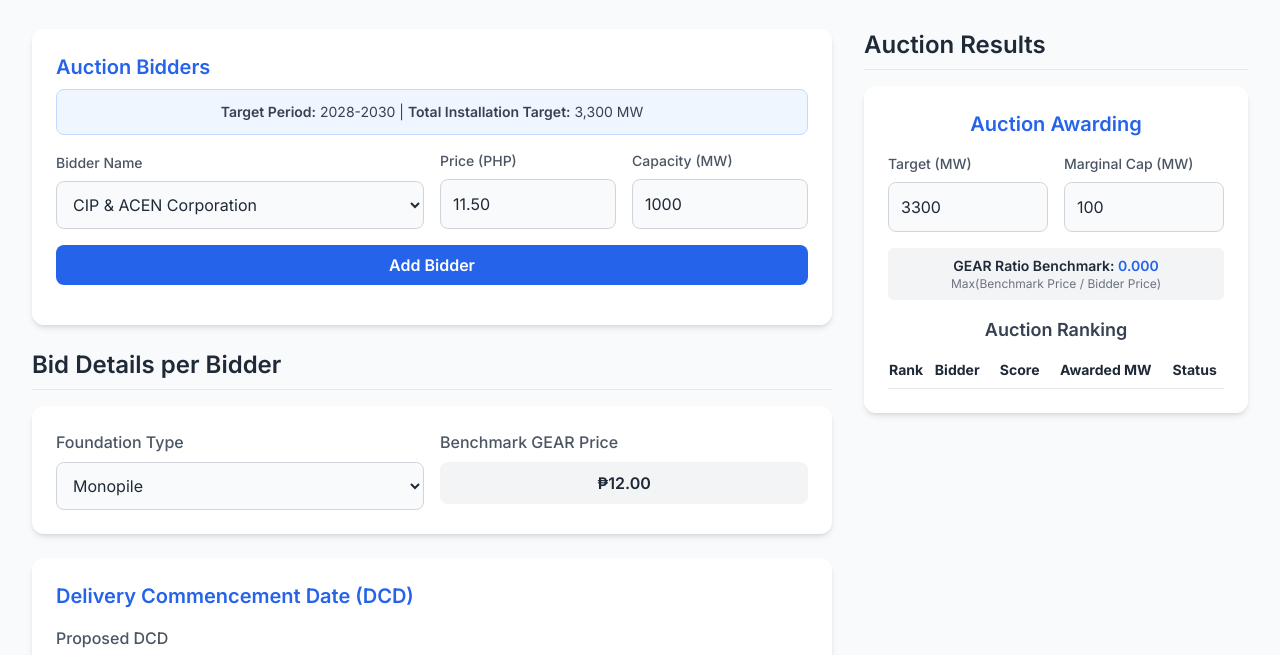
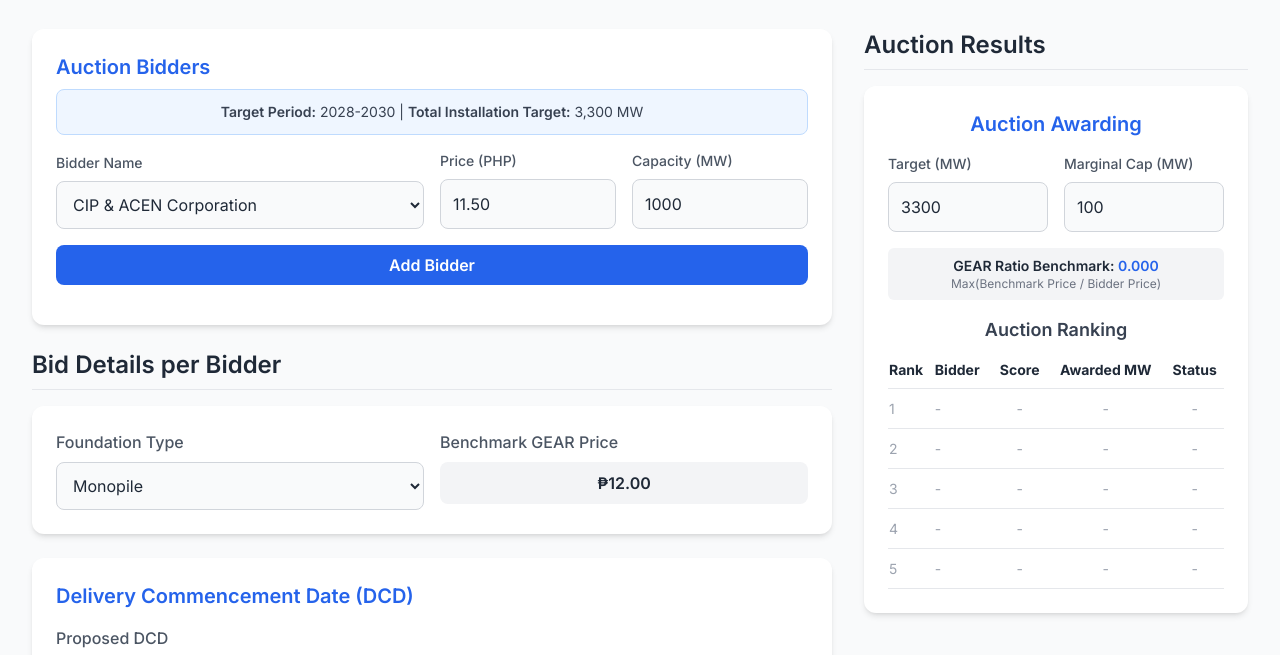
Before and after one commit to polyphase123/gea5TOR, a plain HTML site: page index.html in a window 1280 px wide. Shown: the part 111-766 px from the top of the page. Drawn offline with nearby package versions, Linux system fonts and the light colour scheme.

Commit message:
Update index.html

```diff
--- a/index.html
+++ b/index.html
@@ -408,7 +408,19 @@
             dom.biddersListContainer.innerHTML = rankedBidders.map((bid, index) => generateBidderHTML(bid, index)).join('');
 
             // Update Ranking Table
-            dom.rankingTableBody.innerHTML = rankedBidders.map((bid, index) => generateRankingRowHTML(bid, index)).join('');
+            let rankingHTML = rankedBidders.map((bid, index) => generateRankingRowHTML(bid, index)).join('');
+            const blankRowCount = Math.max(0, 5 - rankedBidders.length);
+            for (let i = 0; i < blankRowCount; i++) {
+                rankingHTML += `
+                    <tr class="border-b h-10">
+                        <td class="py-2 text-gray-400">${rankedBidders.length + i + 1}</td>
+                        <td class="text-gray-400">-</td>
+                        <td class="text-center text-gray-400">-</td>
+                        <td class="text-center text-gray-400">-</td>
+                        <td class="text-center text-gray-400">-</td>
+                    </tr>`;
+            }
+            dom.rankingTableBody.innerHTML = rankingHTML;
         };
 
         // --- HTML GENERATORS ---
@@ -419,7 +431,7 @@
                 <div class="border rounded-lg p-3 ${bgColor}">
                     <div class="grid grid-cols-6 gap-2 items-center text-sm">
                         <div class="col-span-2 font-semibold text-gray-800">
-                            ${isFirstBidder ? '★' : ''} ${index + 1}. ${bidder.name}
+                            ${index + 1}. ${bidder.name}
                         </div>
                         <div class="text-center">
                             <span class="block text-xs text-gray-500">Price</span>
@@ -470,7 +482,7 @@
             return `
                 <tr class="border-b">
                     <td class="py-2">${index + 1}</td>
-                    <td class="py-2 font-medium">${bid.name} ${bid.id === bidders[0].id ? '★' : ''}</td>
+                    <td class="py-2 font-medium">${bid.name}</td>
                     <td class="py-2 text-center">${bid.total.toFixed(2)}</td>
                     <td class="py-2 text-center">${bid.awardedMW}</td>
                     <td class="py-2 text-center font-semibold ${statusClass}">${bid.awardStatus}</td>
```
